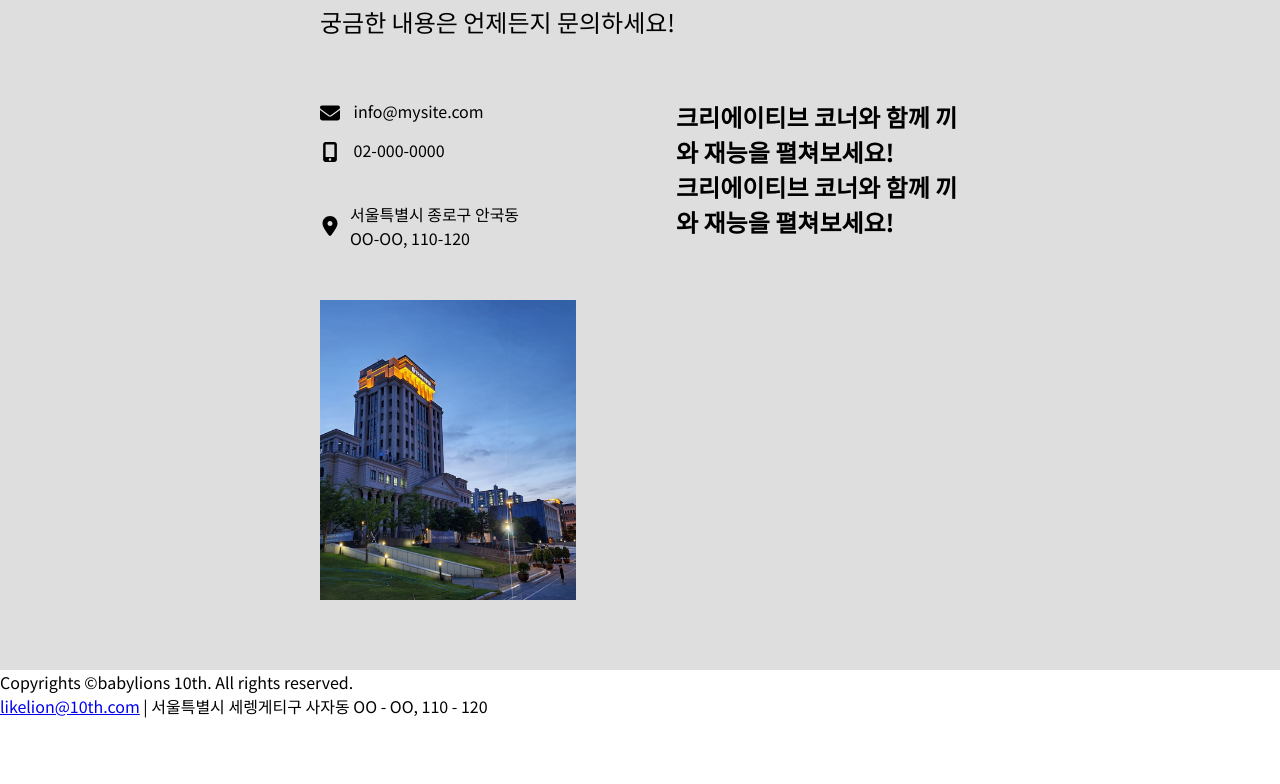
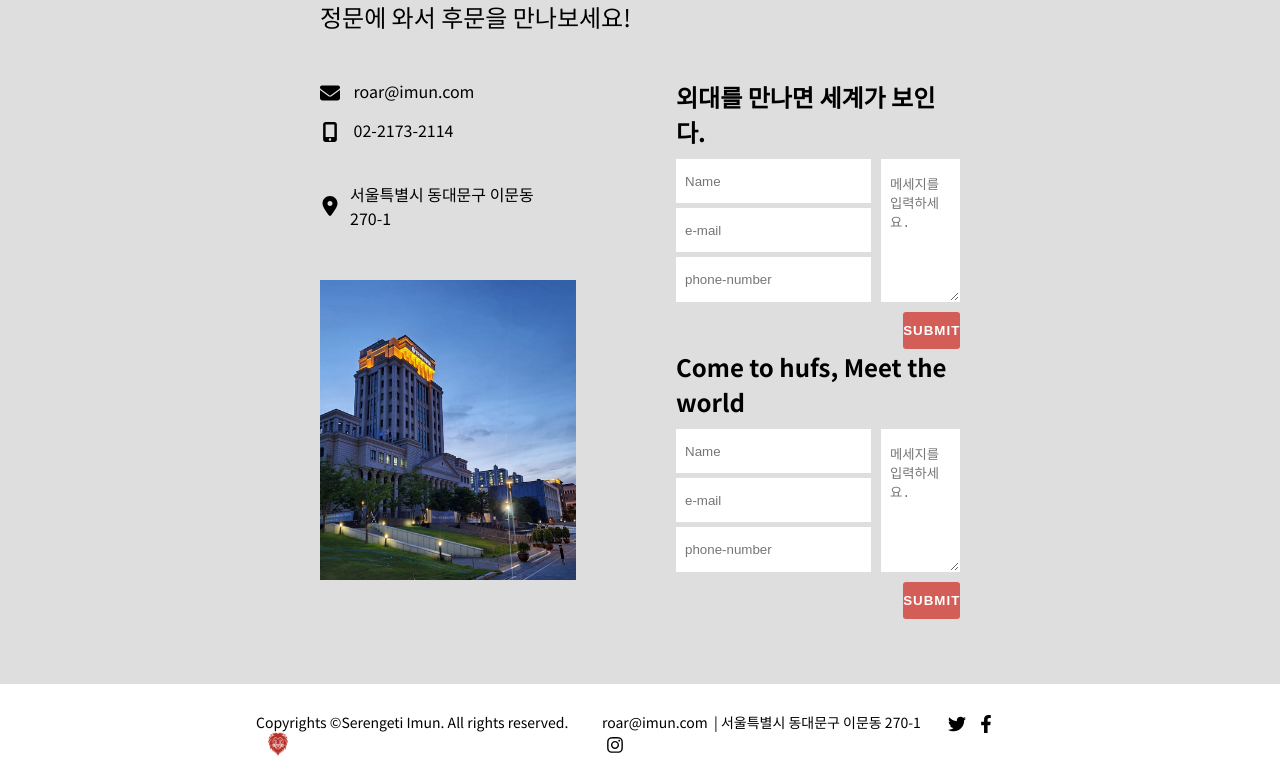
Before and after one commit to miniveloper/0411-teamproject, a plain HTML site: page index.html in a window 1280 px wide. Shown: the part 136-920 px from the top of the page. Before the commit the page ends 856 px from the top, so only its background shows below. Drawn offline with Linux system fonts and the light colour scheme.

Commit message:
checking

```diff
--- a/index.html
+++ b/index.html
@@ -16,7 +16,7 @@
       <div class="contact-box">
         <article class="contact-head">
           <h1 class="contact-head-title">CONTACT</h1>
-          <p class="contact-head-desc">궁금한 내용은 언제든지 문의하세요!</p>
+          <p class="contact-head-desc">정문에 와서 후문을 만나보세요!</p>
         </article>
         <article class="contact-body">
           <div class="contact-body-info">
@@ -27,7 +27,7 @@
                     d="M464 64C490.5 64 512 85.49 512 112C512 127.1 504.9 141.3 492.8 150.4L275.2 313.6C263.8 322.1 248.2 322.1 236.8 313.6L19.2 150.4C7.113 141.3 0 127.1 0 112C0 85.49 21.49 64 48 64H464zM217.6 339.2C240.4 356.3 271.6 356.3 294.4 339.2L512 176V384C512 419.3 483.3 448 448 448H64C28.65 448 0 419.3 0 384V176L217.6 339.2z"
                   />
                 </svg>
-                info@mysite.com
+                roar@imun.com
               </p>
               <p class="contact__main-text contact-call">
                 <svg xmlns="http://www.w3.org/2000/svg" viewBox="0 0 384 512">
@@ -36,7 +36,7 @@
                     d="M304 0h-224c-35.35 0-64 28.65-64 64v384c0 35.35 28.65 64 64 64h224c35.35 0 64-28.65 64-64V64C368 28.65 339.3 0 304 0zM192 480c-17.75 0-32-14.25-32-32s14.25-32 32-32s32 14.25 32 32S209.8 480 192 480zM304 64v320h-224V64H304z"
                   />
                 </svg>
-                02-000-0000
+                02-2173-2114
               </p>
             </div>
             <div class="contact-body__location">
@@ -47,8 +47,8 @@
                 />
               </svg>
               <div class="contact__location-info">
-                <p class="contact__location-text">서울특별시 종로구 안국동</p>
-                <p class="contact__location-text">OO-OO, 110-120</p>
+                <p class="contact__location-text">서울특별시 동대문구 이문동</p>
+                <p class="contact__location-text">270-1</p>
               </div>
             </div>
             <div class="contact-body__map">
@@ -56,17 +56,34 @@
             </div>
           </div>
           <div class="contact-body-form">
-            <div class="contact-form-box">
-              <h3 class="contact-form-title">
-                크리에이티브 코너와 함께 끼와 재능을 펼쳐보세요!
-              </h3>
-              <form action=""></form>
+            <div class="contact-form-wrap">
+              <h3 class="contact-form-title">외대를 만나면 세계가 보인다.</h3>
+              <div class="contact-form-box">
+                <form class="contact-form contact-form-hanguel">
+                  <div class="contact-form-inputs">
+                    <input type="text" placeholder="Name" />
+                    <input type="email" placeholder="e-mail" />
+                    <input type="tel" placeholder="phone-number" />
+                  </div>
+                  <textarea placeholder="메세지를 입력하세요."></textarea>
+                </form>
+                <button class="contact-form-btn">SUBMIT</button>
+              </div>
             </div>
-            <div class="contact-form-box">
-              <h3 class="contact-form-title">
-                크리에이티브 코너와 함께 끼와 재능을 펼쳐보세요!
-              </h3>
-              <form action=""></form>
+
+            <div class="contact-form-wrap">
+              <h3 class="contact-form-title">Come to hufs, Meet the world</h3>
+              <div class="contact-form-box">
+                <form class="contact-form contact-form-hanguel">
+                  <div class="contact-form-inputs">
+                    <input type="text" placeholder="Name" />
+                    <input type="email" placeholder="e-mail" />
+                    <input type="tel" placeholder="phone-number" />
+                  </div>
+                  <textarea placeholder="메세지를 입력하세요."></textarea>
+                </form>
+                <button class="contact-form-btn">SUBMIT</button>
+              </div>
             </div>
           </div>
         </article>
@@ -74,12 +91,43 @@
     </section>
 
     <footer class="footer">
-      <div class="footer-copyright">
-        Copyrights ©babylions 10th. All rights reserved.
-      </div>
-      <div class="footer-location">
-        <a href="#">likelion@10th.com</a>&nbsp;| 서울특별시 세렝게티구 사자동 OO
-        - OO, 110 - 120
+      <div class="footer-wrap">
+        <div class="footer-copyright">
+          Copyrights ©Serengeti Imun. All rights reserved.
+          <img src="imgs/lionhead.png" alt="" />
+        </div>
+        <div class="footer-location">
+          <a href="#">roar@imun.com </a>&nbsp;| 서울특별시 동대문구 이문동 270-1
+          <span class="footer-social_menu">
+            <svg
+              onclick="window.open('https://twitter.com')"
+              xmlns="http://www.w3.org/2000/svg"
+              viewBox="0 0 512 512"
+            >
+              <path
+                d="M459.37 151.716c.325 4.548.325 9.097.325 13.645 0 138.72-105.583 298.558-298.558 298.558-59.452 0-114.68-17.219-161.137-47.106 8.447.974 16.568 1.299 25.34 1.299 49.055 0 94.213-16.568 130.274-44.832-46.132-.975-84.792-31.188-98.112-72.772 6.498.974 12.995 1.624 19.818 1.624 9.421 0 18.843-1.3 27.614-3.573-48.081-9.747-84.143-51.98-84.143-102.985v-1.299c13.969 7.797 30.214 12.67 47.431 13.319-28.264-18.843-46.781-51.005-46.781-87.391 0-19.492 5.197-37.36 14.294-52.954 51.655 63.675 129.3 105.258 216.365 109.807-1.624-7.797-2.599-15.918-2.599-24.04 0-57.828 46.782-104.934 104.934-104.934 30.213 0 57.502 12.67 76.67 33.137 23.715-4.548 46.456-13.32 66.599-25.34-7.798 24.366-24.366 44.833-46.132 57.827 21.117-2.273 41.584-8.122 60.426-16.243-14.292 20.791-32.161 39.308-52.628 54.253z"
+              />
+            </svg>
+            <svg
+              onclick="window.open('https://facebook.com')"
+              xmlns="http://www.w3.org/2000/svg"
+              viewBox="0 0 320 512"
+            >
+              <path
+                d="M279.14 288l14.22-92.66h-88.91v-60.13c0-25.35 12.42-50.06 52.24-50.06h40.42V6.26S260.43 0 225.36 0c-73.22 0-121.08 44.38-121.08 124.72v70.62H22.89V288h81.39v224h100.17V288z"
+              />
+            </svg>
+            <svg
+              onclick="window.open('https://instagram.com')"
+              xmlns="http://www.w3.org/2000/svg"
+              viewBox="0 0 448 512"
+            >
+              <path
+                d="M224.1 141c-63.6 0-114.9 51.3-114.9 114.9s51.3 114.9 114.9 114.9S339 319.5 339 255.9 287.7 141 224.1 141zm0 189.6c-41.1 0-74.7-33.5-74.7-74.7s33.5-74.7 74.7-74.7 74.7 33.5 74.7 74.7-33.6 74.7-74.7 74.7zm146.4-194.3c0 14.9-12 26.8-26.8 26.8-14.9 0-26.8-12-26.8-26.8s12-26.8 26.8-26.8 26.8 12 26.8 26.8zm76.1 27.2c-1.7-35.9-9.9-67.7-36.2-93.9-26.2-26.2-58-34.4-93.9-36.2-37-2.1-147.9-2.1-184.9 0-35.8 1.7-67.6 9.9-93.9 36.1s-34.4 58-36.2 93.9c-2.1 37-2.1 147.9 0 184.9 1.7 35.9 9.9 67.7 36.2 93.9s58 34.4 93.9 36.2c37 2.1 147.9 2.1 184.9 0 35.9-1.7 67.7-9.9 93.9-36.2 26.2-26.2 34.4-58 36.2-93.9 2.1-37 2.1-147.8 0-184.8zM398.8 388c-7.8 19.6-22.9 34.7-42.6 42.6-29.5 11.7-99.5 9-132.1 9s-102.7 2.6-132.1-9c-19.6-7.8-34.7-22.9-42.6-42.6-11.7-29.5-9-99.5-9-132.1s-2.6-102.7 9-132.1c7.8-19.6 22.9-34.7 42.6-42.6 29.5-11.7 99.5-9 132.1-9s102.7-2.6 132.1 9c19.6 7.8 34.7 22.9 42.6 42.6 11.7 29.5 9 99.5 9 132.1s2.7 102.7-9 132.1z"
+              />
+            </svg>
+          </span>
+        </div>
       </div>
     </footer>
   </body>
--- a/style.css
+++ b/style.css
@@ -7,6 +7,22 @@
 body {
   font-family: "Noto Sans KR", sans-serif;
   height: 100%;
+}
+
+body::-webkit-scrollbar {
+  width: 6px;
+}
+
+body::-webkit-scrollbar-track {
+  background-color: white;
+}
+body::-webkit-scrollbar-thumb {
+  border-radius: 3px;
+  background-color: gray;
+}
+body::-webkit-scrollbar-button {
+  width: 0;
+  height: 0;
 }
 
 h1 {
@@ -21,6 +37,11 @@ h3 {
   font-size: 24px;
 }
 
+a {
+  text-decoration: none;
+  color: black;
+}
+
 .contact {
   background-color: #dedede;
   display: block;
@@ -28,10 +49,14 @@ h3 {
 }
 
 .contact-box {
+  box-sizing: content-box;
   margin: 0 auto;
-  padding: 50px 0;
+  padding-bottom: 20px;
   width: 50vw;
-  height: 100%;
+  min-height: 800px;
+  display: flex;
+  flex-direction: column;
+  justify-content: space-evenly;
 }
 
 .contact-head-title {
@@ -44,10 +69,10 @@ h3 {
 
 .contact-body {
   width: 100%;
+  min-height: 500px;
   display: grid;
   grid-template-columns: 40% 1fr;
   gap: 100px;
-  margin-top: 60px;
 }
 
 .contact-body-info {
@@ -71,7 +96,7 @@ h3 {
 .contact-body__map {
   width: 100%;
   height: 300px;
-  margin: 50px 0 20px 0;
+  margin-top: 50px;
 }
 
 .map-img {
@@ -87,10 +112,120 @@ svg {
 }
 
 .contact-body-form {
+  display: flex;
+  flex-direction: column;
+  justify-content: space-between;
   width: 100%;
+  margin: 0 auto;
+}
+
+.contact-form-box {
+  min-height: 200px;
+  padding: 10px 0;
+  display: grid;
+  grid-template-rows: 75% 1fr;
+}
+
+.contact-form-box:last-child {
+  padding-bottom: 0;
+}
+
+.contact-form-wrap:last-child:before {
+  content: "";
+  width: 100%;
+  height: 5px;
+  background-color: black;
+}
+
+.contact-form {
+  box-sizing: content-box;
+  display: grid;
+  grid-template-columns: repeat(2, 1fr);
+  gap: 10px;
+}
+
+.contact-form-inputs {
+  display: grid;
+  grid-template-rows: repeat(3, 1fr);
+  gap: 5px;
+}
+
+.contact-form-inputs input {
+  box-sizing: border-box;
+  padding: 0 8px;
+  border: 1px solid transparent;
+}
+
+.contact-form-inputs input:hover,
+.contact-form-inputs input:focus,
+.contact-form textarea:hover,
+.contact-form textarea:focus {
+  border-style: solid;
+  border-color: #edc34b;
+  outline: 0;
+}
+
+.contact-form textarea {
+  padding-top: 14px;
+  padding-left: 8px;
+  border: 1px solid transparent;
+}
+
+/*
+.contact-form textarea::placeholder {
+  text-align: center;
+} */
+
+.contact-form-btn {
+  font-weight: 600;
+  letter-spacing: 1px;
+  color: #fff;
+  margin-top: 10px;
+  width: 20%;
+  justify-self: end;
+  border: none;
+  border-radius: 3px;
+  transition: all 0.3s ease-in-out;
+  background-color: #d35d57;
+}
+
+.contact-form-btn:hover {
+  background-color: #8f1913;
 }
 
 .footer {
   width: 100%;
-  height: 50px;
+  height: 100px;
+  display: flex;
+  align-items: center;
 }
+
+.footer-wrap {
+  font-size: 14px;
+  width: 60%;
+  margin: 0 auto;
+  display: flex;
+  justify-content: space-between;
+}
+
+.footer-wrap img {
+  box-sizing: content-box;
+  width: 24px;
+  height: 24px;
+  vertical-align: middle;
+  padding-left: 10px;
+}
+
+.footer-location span {
+  margin-left: 20px;
+}
+
+.footer-location svg {
+  width: 18px;
+  height: 18px;
+  padding: 0 4px;
+  box-sizing: content-box;
+  vertical-align: middle;
+  cursor: pointer;
+  margin: 0;
+}
```
Also changed, not shown: imgs/lionhead.png (added).
